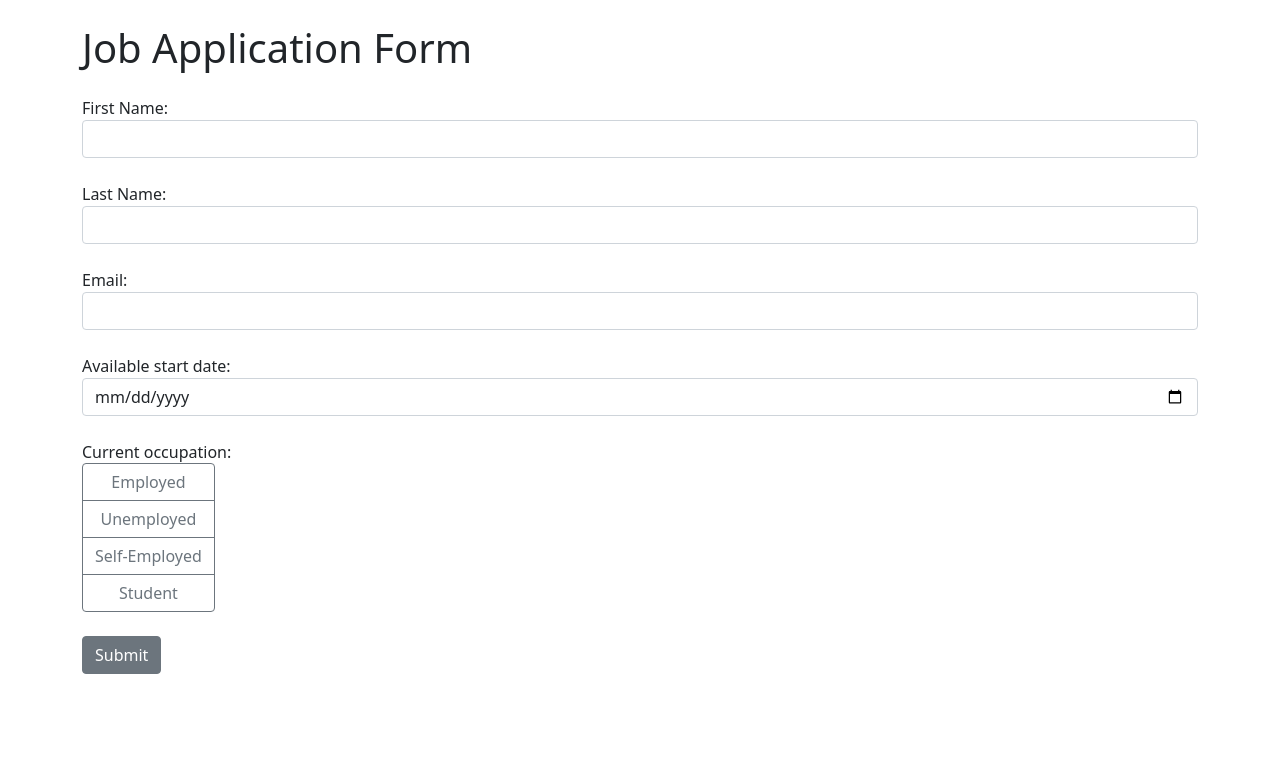
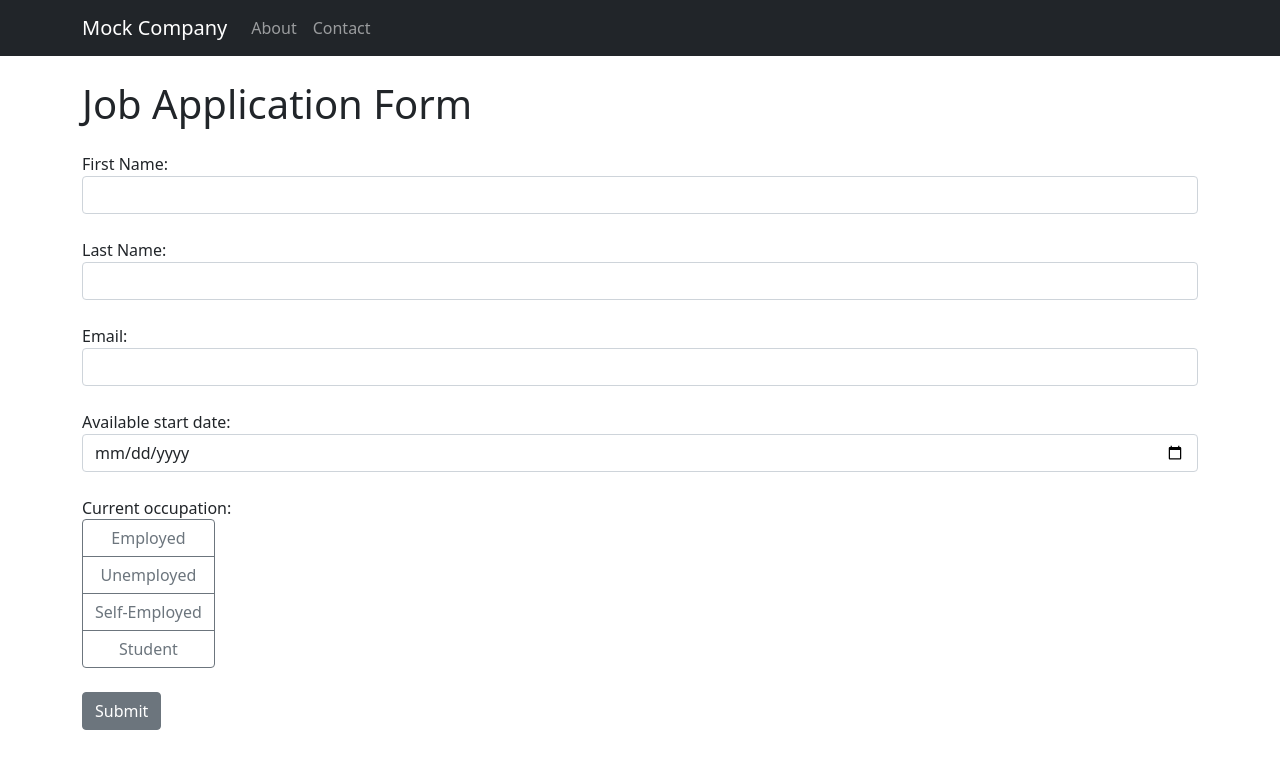
Before and after one commit to Exiledz5155/form-django, a Django app: page / in a window 1280 px wide. Shown: the top 769 px of the page. Run offline with Django 4.2, Linux system fonts and the light colour scheme.

Commit message:
added navbar

```diff
--- a/job_application/templates/base.html
+++ b/job_application/templates/base.html
@@ -8,6 +8,26 @@
         <link rel="stylesheet" href="https://cdn.jsdelivr.net/npm/bootstrap@5.1.3/dist/css/bootstrap.min.css">
     </head>
     <body>
+        <nav class="navbar navbar-expand-lg navbar-dark bg-dark">
+          <div class="container">
+            <a class="navbar-brand" href="{% url 'index' %}">Mock Company</a>
+            <button class="navbar-toggler" type="button" data-bs-toggle="collapse"
+                    data-bs-target="#navbarNav" aria-controls="navbarNav"
+                    aria-expanded="false" aria-label="Toggle navigation">
+              <span class="navbar-toggler-icon"></span>
+            </button>
+            <div class="collapse navbar-collapse" id="navbarNav">
+              <ul class="navbar-nav">
+                <li class="nav-item {% if request.path == '/about/' %}active{% endif %}">
+                  <a class="nav-link" href="{% url 'about' %}">About</a>
+                </li>
+                <li class="nav-item">
+                  <a class="nav-link" href="#">Contact</a>
+                </li>
+              </ul>
+            </div>
+          </div>
+        </nav>
         <div class="container">
             {% block content %}
             {% endblock %}
```
